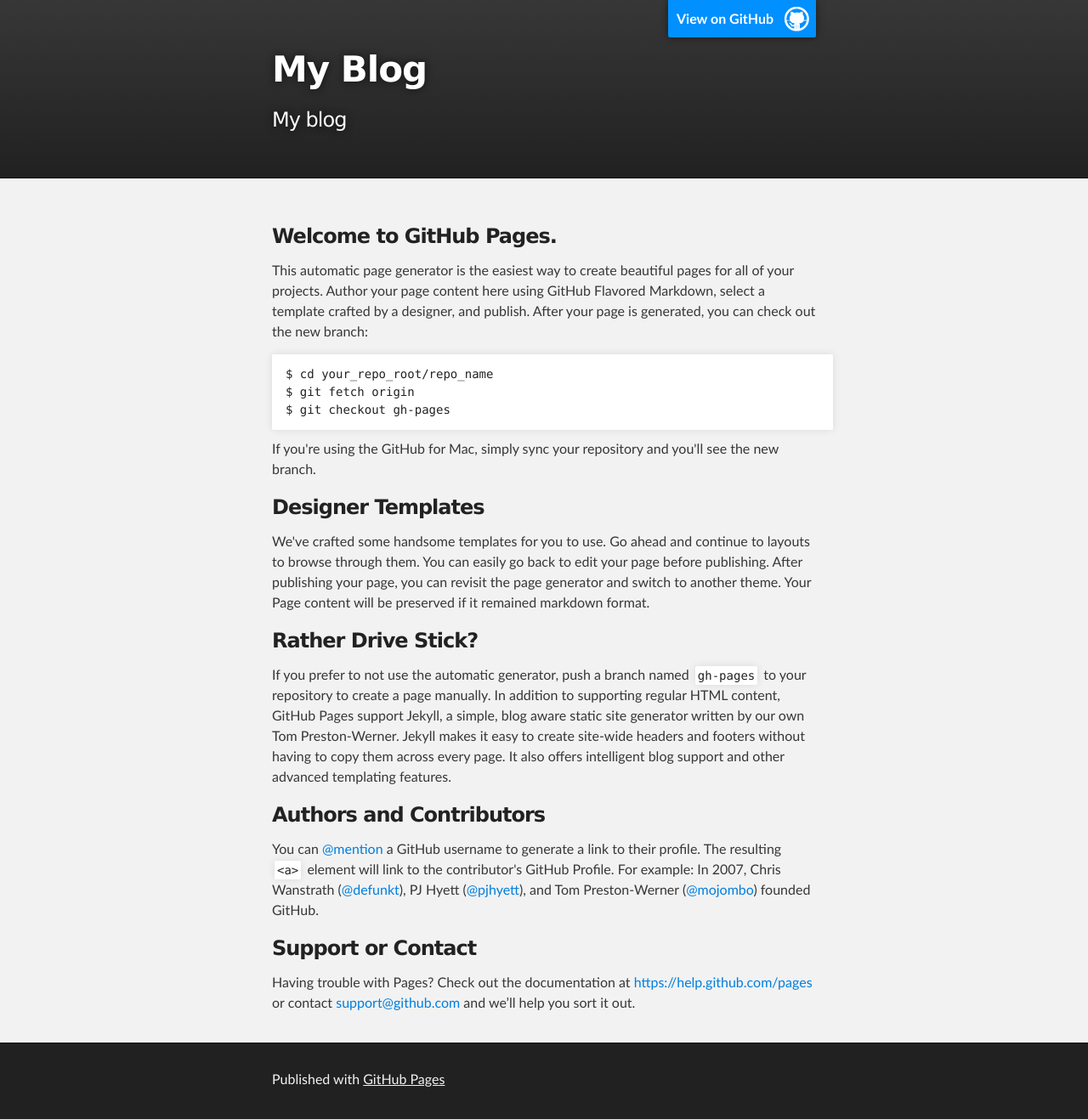
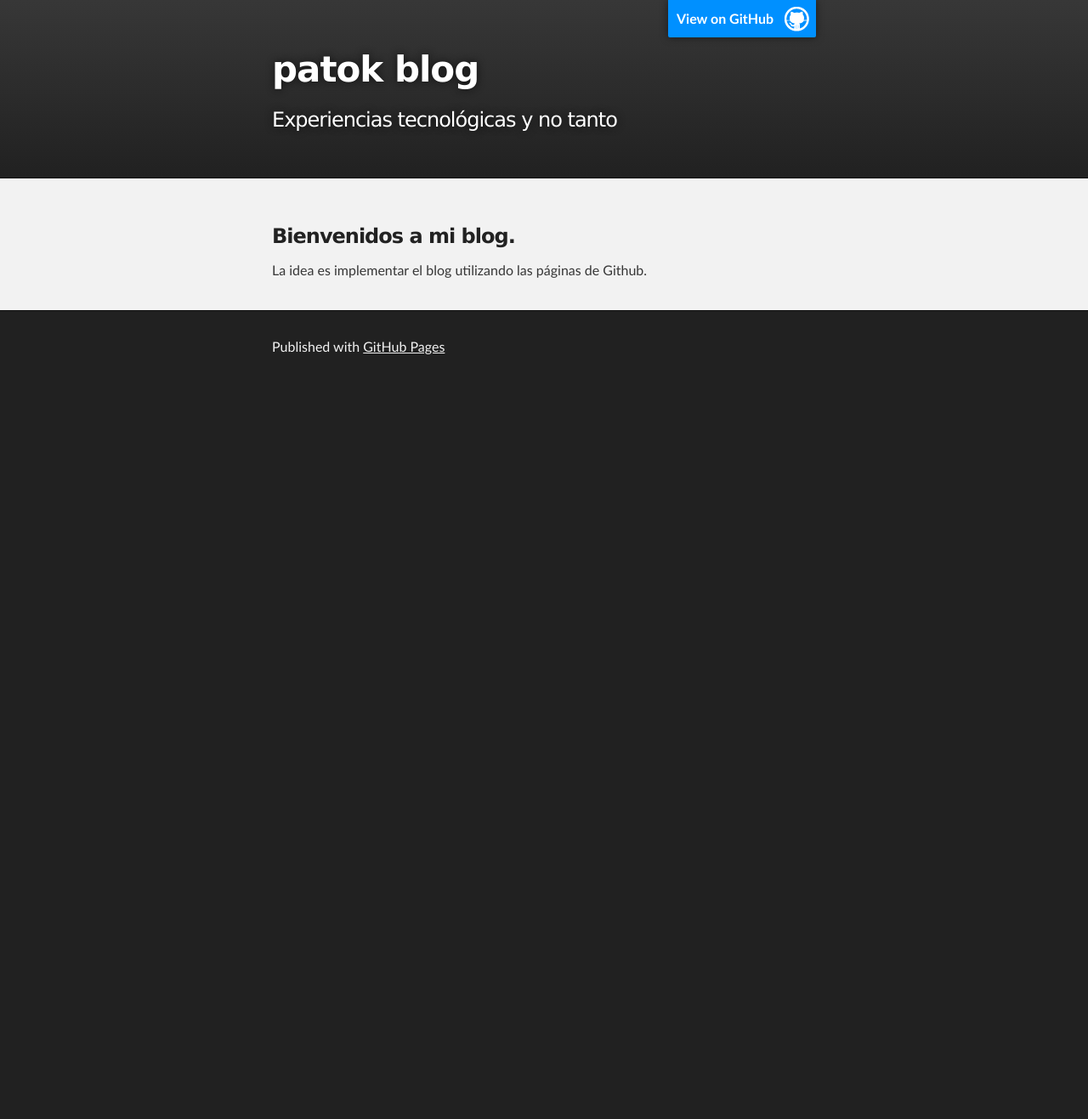
Before and after one commit to patok/patok.github.io, a plain HTML site: page index.html in a window 1280 px wide. Shown: the whole page at 85% size. After the commit the page ends 800 px from the top, so only its background shows below. Drawn offline with Linux system fonts and the light colour scheme.

Commit message:
Replace master branch with page content via GitHub

```diff
--- a/index.html
+++ b/index.html
@@ -4,11 +4,11 @@
   <head>
     <meta charset='utf-8'>
     <meta http-equiv="X-UA-Compatible" content="chrome=1">
-    <meta name="description" content="My Blog : My blog">
+    <meta name="description" content="patok blog : Experiencias tecnológicas y no tanto">
 
     <link rel="stylesheet" type="text/css" media="screen" href="stylesheets/stylesheet.css">
 
-    <title>My Blog</title>
+    <title>patok blog</title>
   </head>
 
   <body>
@@ -18,8 +18,8 @@
         <header class="inner">
           <a id="forkme_banner" href="https://github.com/patok">View on GitHub</a>
 
-          <h1 id="project_title">My Blog</h1>
-          <h2 id="project_tagline">My blog</h2>
+          <h1 id="project_title">patok blog</h1>
+          <h2 id="project_tagline">Experiencias tecnológicas y no tanto</h2>
 
         </header>
     </div>
@@ -28,36 +28,9 @@
     <div id="main_content_wrap" class="outer">
       <section id="main_content" class="inner">
         <h3>
-<a id="welcome-to-github-pages" class="anchor" href="#welcome-to-github-pages" aria-hidden="true"><span class="octicon octicon-link"></span></a>Welcome to GitHub Pages.</h3>
+<a id="bienvenidos-a-mi-blog" class="anchor" href="#bienvenidos-a-mi-blog" aria-hidden="true"><span class="octicon octicon-link"></span></a>Bienvenidos a mi blog.</h3>
 
-<p>This automatic page generator is the easiest way to create beautiful pages for all of your projects. Author your page content here using GitHub Flavored Markdown, select a template crafted by a designer, and publish. After your page is generated, you can check out the new branch:</p>
-
-<pre><code>$ cd your_repo_root/repo_name
-$ git fetch origin
-$ git checkout gh-pages
-</code></pre>
-
-<p>If you're using the GitHub for Mac, simply sync your repository and you'll see the new branch.</p>
-
-<h3>
-<a id="designer-templates" class="anchor" href="#designer-templates" aria-hidden="true"><span class="octicon octicon-link"></span></a>Designer Templates</h3>
-
-<p>We've crafted some handsome templates for you to use. Go ahead and continue to layouts to browse through them. You can easily go back to edit your page before publishing. After publishing your page, you can revisit the page generator and switch to another theme. Your Page content will be preserved if it remained markdown format.</p>
-
-<h3>
-<a id="rather-drive-stick" class="anchor" href="#rather-drive-stick" aria-hidden="true"><span class="octicon octicon-link"></span></a>Rather Drive Stick?</h3>
-
-<p>If you prefer to not use the automatic generator, push a branch named <code>gh-pages</code> to your repository to create a page manually. In addition to supporting regular HTML content, GitHub Pages support Jekyll, a simple, blog aware static site generator written by our own Tom Preston-Werner. Jekyll makes it easy to create site-wide headers and footers without having to copy them across every page. It also offers intelligent blog support and other advanced templating features.</p>
-
-<h3>
-<a id="authors-and-contributors" class="anchor" href="#authors-and-contributors" aria-hidden="true"><span class="octicon octicon-link"></span></a>Authors and Contributors</h3>
-
-<p>You can <a href="https://github.com/blog/821" class="user-mention">@mention</a> a GitHub username to generate a link to their profile. The resulting <code>&lt;a&gt;</code> element will link to the contributor's GitHub Profile. For example: In 2007, Chris Wanstrath (<a href="https://github.com/defunkt" class="user-mention">@defunkt</a>), PJ Hyett (<a href="https://github.com/pjhyett" class="user-mention">@pjhyett</a>), and Tom Preston-Werner (<a href="https://github.com/mojombo" class="user-mention">@mojombo</a>) founded GitHub.</p>
-
-<h3>
-<a id="support-or-contact" class="anchor" href="#support-or-contact" aria-hidden="true"><span class="octicon octicon-link"></span></a>Support or Contact</h3>
-
-<p>Having trouble with Pages? Check out the documentation at <a href="https://help.github.com/pages">https://help.github.com/pages</a> or contact <a href="mailto:support@github.com">support@github.com</a> and we’ll help you sort it out.</p>
+<p>La idea es implementar el blog utilizando las páginas de Github.</p>
       </section>
     </div>
 
@@ -68,6 +41,16 @@ $ git checkout gh-pages
       </footer>
     </div>
 
+              <script type="text/javascript">
+            var gaJsHost = (("https:" == document.location.protocol) ? "https://ssl." : "http://www.");
+            document.write(unescape("%3Cscript src='" + gaJsHost + "google-analytics.com/ga.js' type='text/javascript'%3E%3C/script%3E"));
+          </script>
+          <script type="text/javascript">
+            try {
+              var pageTracker = _gat._getTracker("UA-5156584-1");
+            pageTracker._trackPageview();
+            } catch(err) {}
+          </script>
 
 
   </body>
```
Also changed, not shown: params.json (+1 -1 lines).
